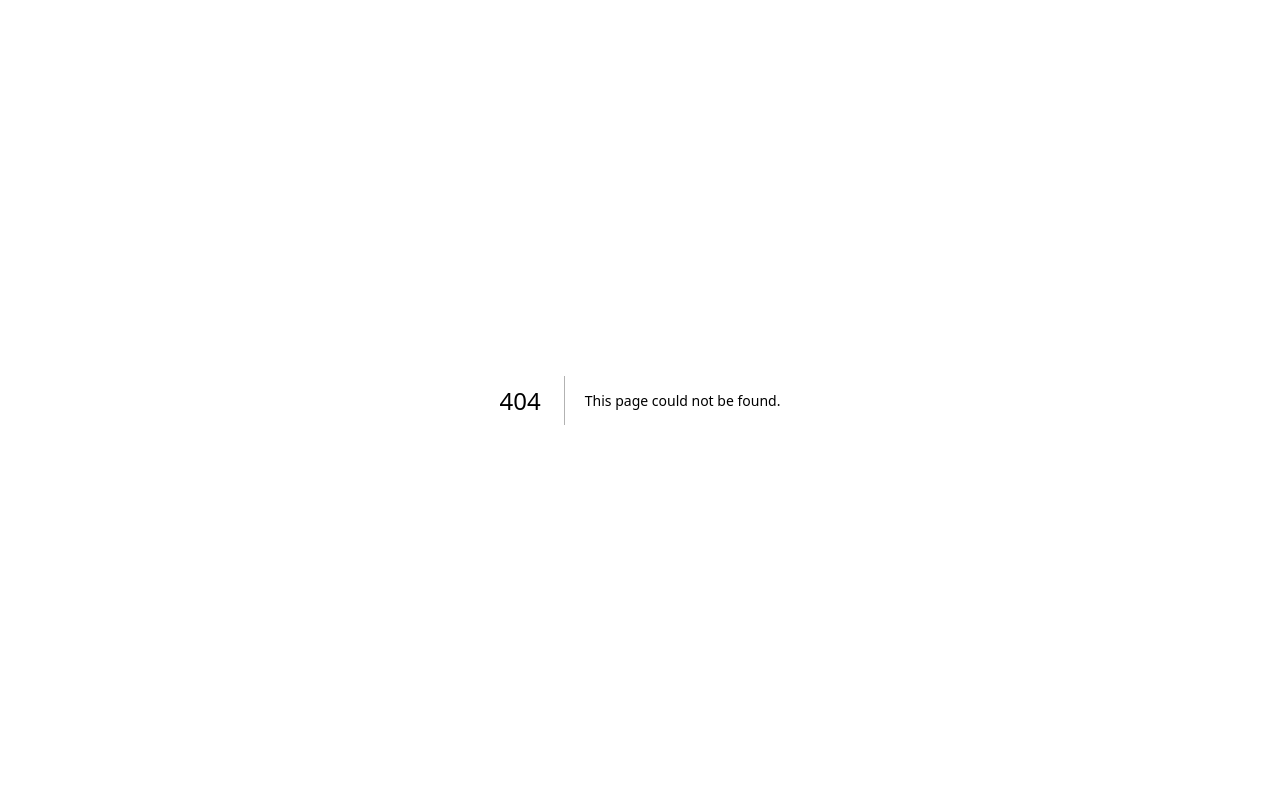
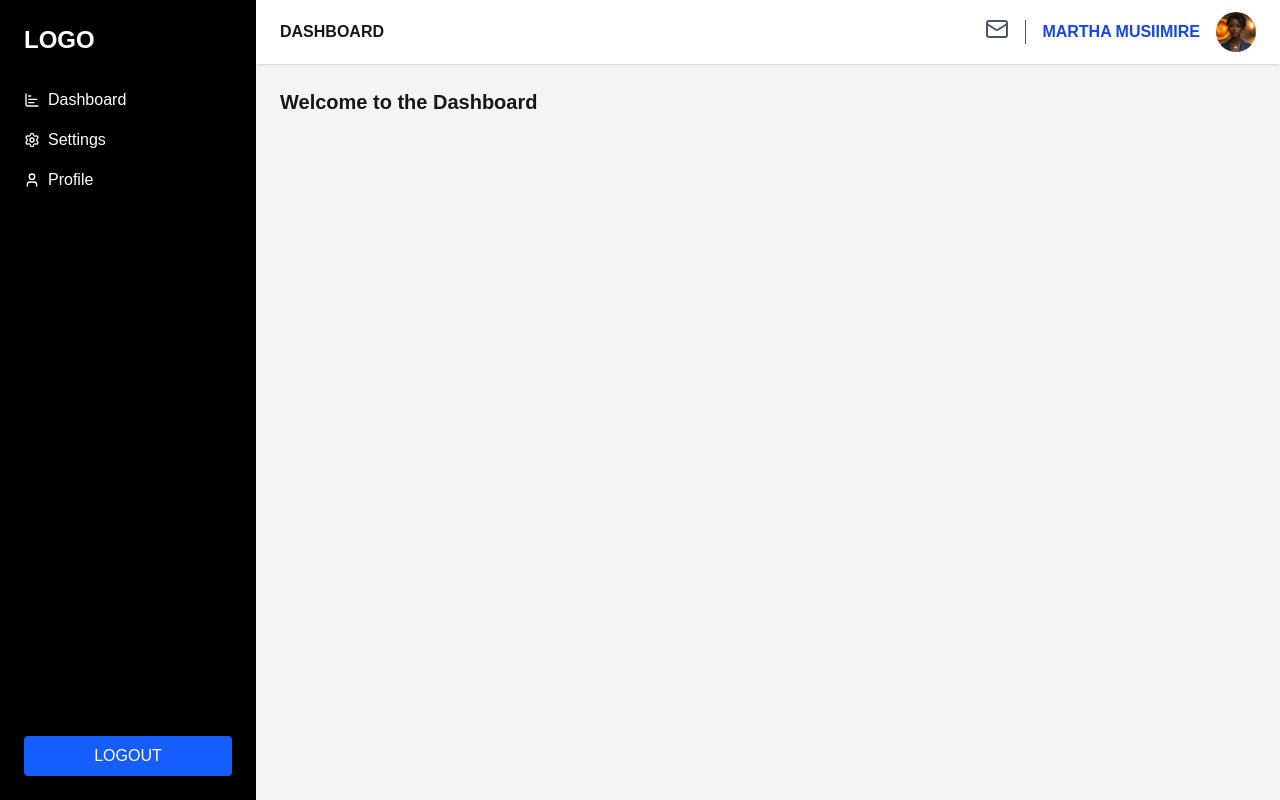
Before and after one commit to KeithMuwanguzi/devlink-frontend, a Next.js app: page /Dashboard in a window 1280 px wide. Before the commit this address had no page. Built offline with nearby package versions, Linux system fonts and the light colour scheme.

Commit message:
dashboard

```diff
--- /dev/null
+++ b/src/app/(features)/(dash)/Dashboard/page.tsx
@@ -0,0 +1,95 @@
+'use client';
+
+import { useState } from 'react';
+import { ChartBar, Mail, Settings, User } from 'lucide-react';
+import Link from 'next/link';
+
+
+const Dashboard = () => {
+  const [showMailPopup, setShowMailPopup] = useState(false);
+
+  return (
+    <div className="flex h-screen w-full">
+      {/* LEFT SIDE - Sidebar */}
+      <div className="w-1/5 bg-black text-white p-6 flex flex-col justify-between">
+        <div>
+          <h1 className="text-2xl font-bold mb-8">LOGO</h1>
+          <ul className="space-y-4">
+            <Link
+              href="/dashboard"
+              className="flex items-center space-x-2 hover:text-gray-400"
+            >
+              <ChartBar className="w-4 h-4" />
+              <span>Dashboard</span>
+            </Link>
+
+            <Link
+              href="/settings"
+              className="flex items-center space-x-2 hover:text-gray-400"
+            >
+              <Settings className="w-4 h-4" />
+              <span>Settings</span>
+            </Link>
+
+            <Link
+              href="/profile"
+              className="flex items-center space-x-2 hover:text-gray-400"
+            >
+              <User className="w-4 h-4" />
+              <span>Profile</span>
+            </Link>
+          </ul>
+        </div>
+
+        <button className="bg-blue-600 rounded p-2 text-white">LOGOUT</button>
+      </div>
+
+      {/* RIGHT SIDE */}
+      <div className="flex-1 bg-gray-100">
+        {/* Topbar */}
+        <div className="h-16 bg-white flex items-center justify-between px-6 shadow relative z-10">
+          <span className="w-1/3 font-semibold">DASHBOARD</span>
+
+
+          <div className="flex items-center space-x-4 relative">
+           {/* Mail Icon and Popup */}
+            <div className="relative">
+              <button
+                onClick={() => setShowMailPopup(!showMailPopup)}
+                className="focus:outline-none"
+              >
+                <Mail className="w-6 h-6 text-gray-600" />
+              </button>
+
+              {showMailPopup && (
+                <div className="absolute right-0 mt-2 w-48 bg-white border border-gray-300 rounded shadow-lg p-4 z-50">
+                  <p className="text-gray-700 text-sm">You have 3 new emails.</p>
+                </div>
+              )}
+            </div>
+
+            {/* Vertical line */}
+            <div className="w-px h-6 bg-gray-600" />
+
+            {/* Name and Image */}
+            <span className="font-semibold text-blue-700">MARTHA MUSIIMIRE</span>
+            <div className="w-10 h-10 rounded-full overflow-hidden">
+              <img
+                src="/AI PHOTO.PNG"
+                alt="Profile"
+                className="w-full h-full object-cover"
+              />
+            </div>
+          </div>
+        </div>
+
+        {/* Dashboard content */}
+        <div className="p-6">
+          <h2 className="text-xl font-bold">Welcome to the Dashboard</h2>
+        </div>
+      </div>
+    </div>
+  );
+};
+
+export default Dashboard;
--- a/src/app/(features)/Authentication/Login.tsx
+++ b/src/app/(features)/Authentication/Login.tsx
@@ -2,6 +2,7 @@
 
 import { Mail, Lock } from "lucide-react";
 import { useState } from "react";
+import { useRouter } from "next/navigation";
 
 interface LoginProps {
   onClose: () => void;
@@ -10,6 +11,7 @@ interface LoginProps {
 const Login = ({ onClose }: LoginProps) => {
   const [email, setEmail] = useState("");
   const [password, setPassword] = useState("");
+  const router = useRouter();
 
   return (
     <div className="fixed inset-0 flex items-center justify-center z-50 bg-black/40 backdrop-blur-sm animate-in fade-in">
@@ -54,6 +56,7 @@ const Login = ({ onClose }: LoginProps) => {
 
         {/* Login Button */}
         <button
+        onClick={()=> router.push("/Dashboard")}
           className="w-full bg-gradient-to-r from-purple-600 to-indigo-600 hover:from-purple-700 hover:to-indigo-700 text-white py-2 rounded-lg font-semibold transition-all shadow-md hover:shadow-lg"
         >
           Login
```
Also changed, not shown: public/AI PHOTO.PNG (added).
